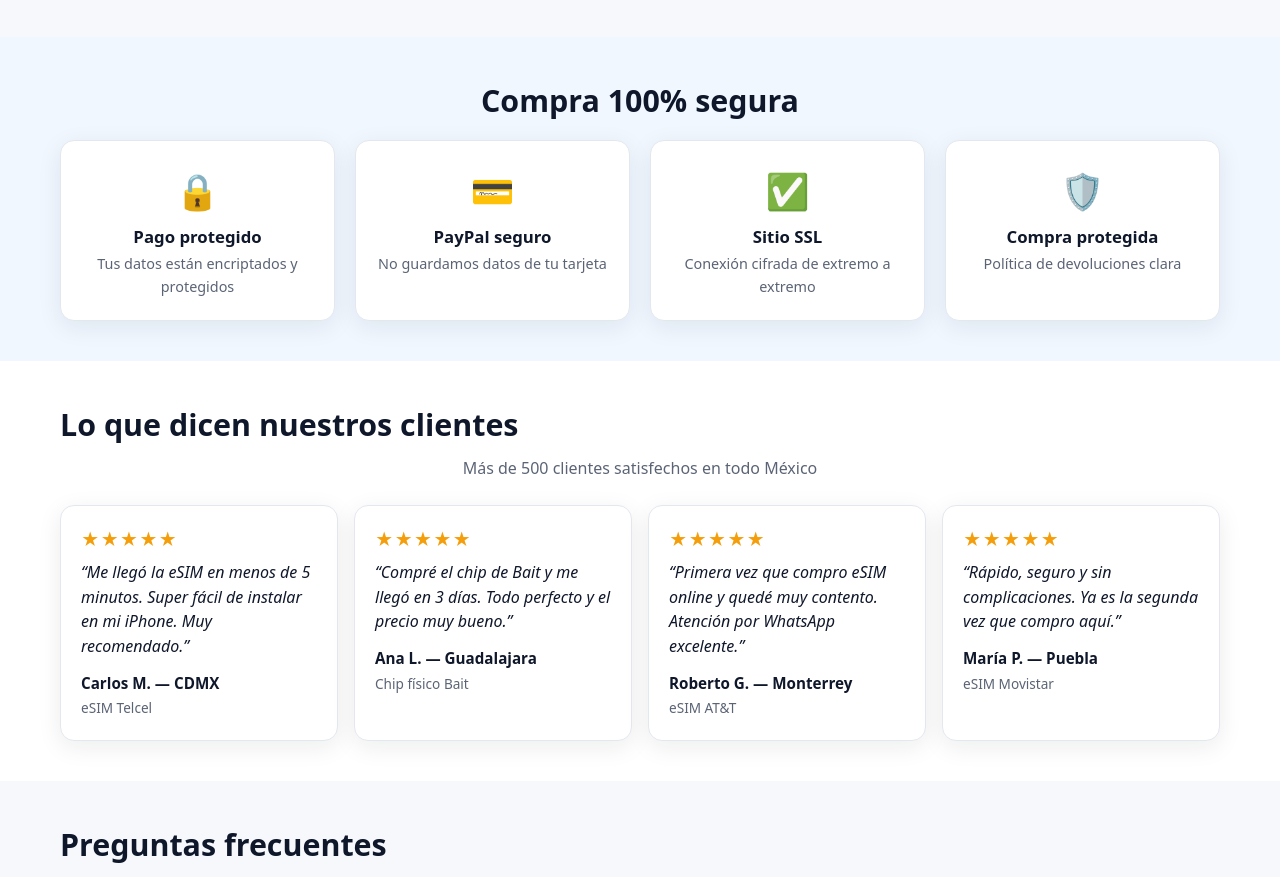
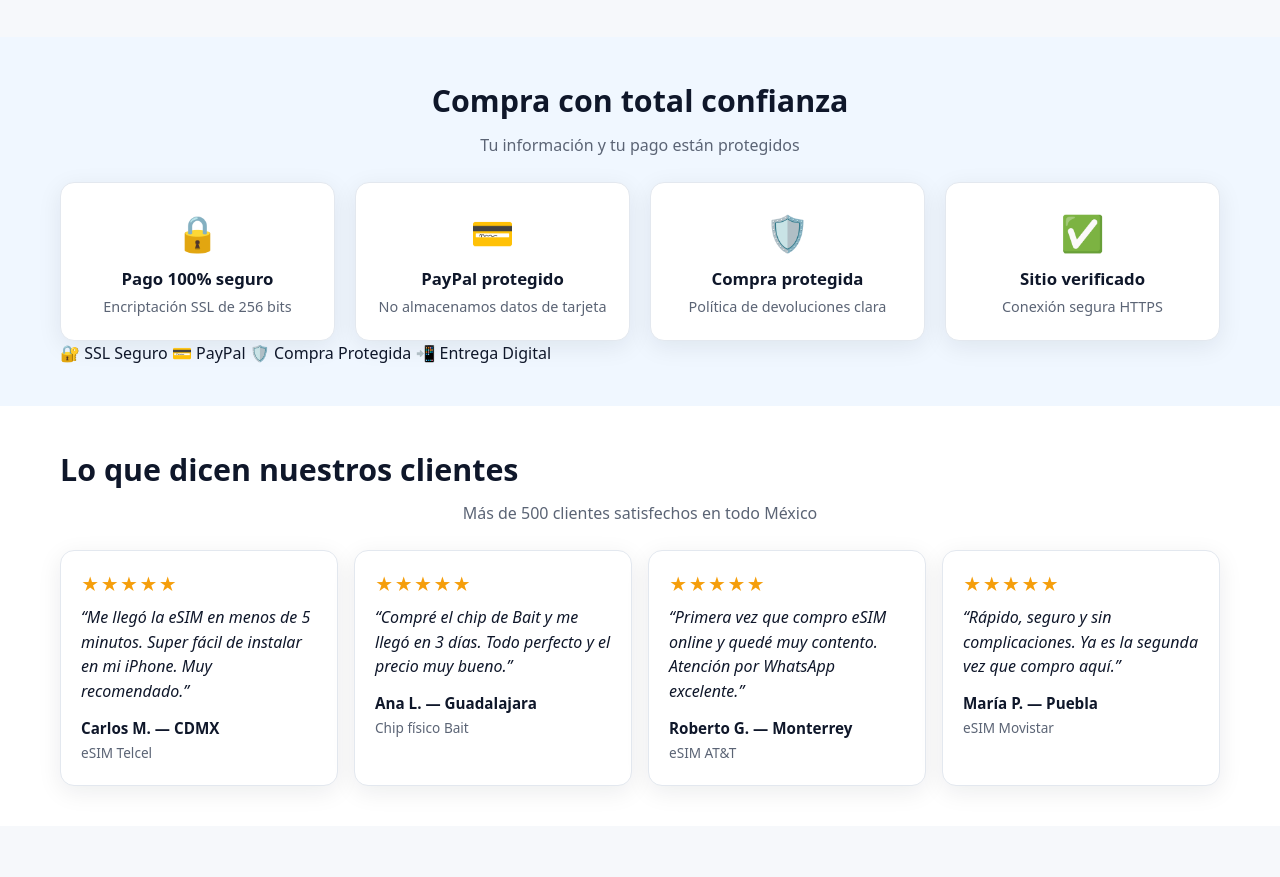
Before and after one commit to redsagsm-bot/tiendanode, a website: page public/index.html in a window 1280 px wide. Shown: the part 1372-2249 px from the top of the page. Drawn offline with Linux system fonts and the light colour scheme; no server answers.

Commit message:
Mejorar sellos de confianza en la página de inicio

```diff
--- a/public/index.html
+++ b/public/index.html
@@ -71,28 +71,35 @@
 </section>
 <section class="secure">
   <div class="container">
-    <h2 class="center">Compra 100% segura</h2>
+    <h2 class="center">Compra con total confianza</h2>
+    <p class="center muted" style="margin-top:-.4rem;margin-bottom:1.5rem">Tu información y tu pago están protegidos</p>
     <div class="secure-grid">
       <div class="secure-item">
         <div class="secure-icon">🔒</div>
-        <strong>Pago protegido</strong>
-        <p class="muted">Tus datos están encriptados y protegidos</p>
+        <strong>Pago 100% seguro</strong>
+        <p class="muted">Encriptación SSL de 256 bits</p>
       </div>
       <div class="secure-item">
         <div class="secure-icon">💳</div>
-        <strong>PayPal seguro</strong>
-        <p class="muted">No guardamos datos de tu tarjeta</p>
-      </div>
-      <div class="secure-item">
-        <div class="secure-icon">✅</div>
-        <strong>Sitio SSL</strong>
-        <p class="muted">Conexión cifrada de extremo a extremo</p>
+        <strong>PayPal protegido</strong>
+        <p class="muted">No almacenamos datos de tarjeta</p>
       </div>
       <div class="secure-item">
         <div class="secure-icon">🛡️</div>
         <strong>Compra protegida</strong>
         <p class="muted">Política de devoluciones clara</p>
       </div>
+      <div class="secure-item">
+        <div class="secure-icon">✅</div>
+        <strong>Sitio verificado</strong>
+        <p class="muted">Conexión segura HTTPS</p>
+      </div>
+    </div>
+    <div class="trust-badges">
+      <span class="trust-badge">🔐 SSL Seguro</span>
+      <span class="trust-badge">💳 PayPal</span>
+      <span class="trust-badge">🛡️ Compra Protegida</span>
+      <span class="trust-badge">📲 Entrega Digital</span>
     </div>
   </div>
 </section>
```
